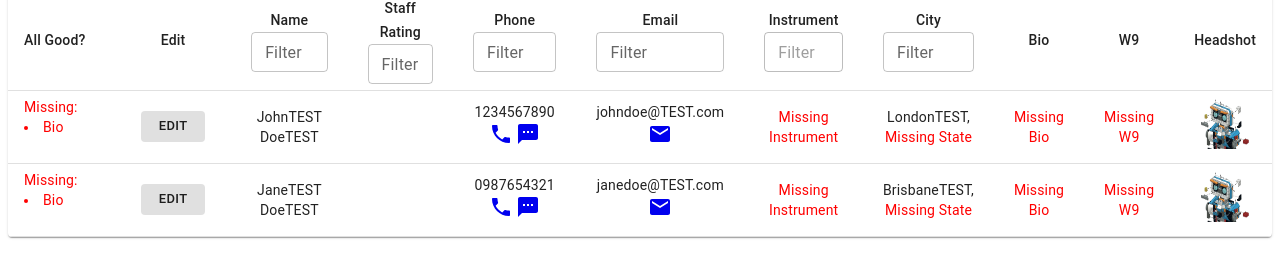
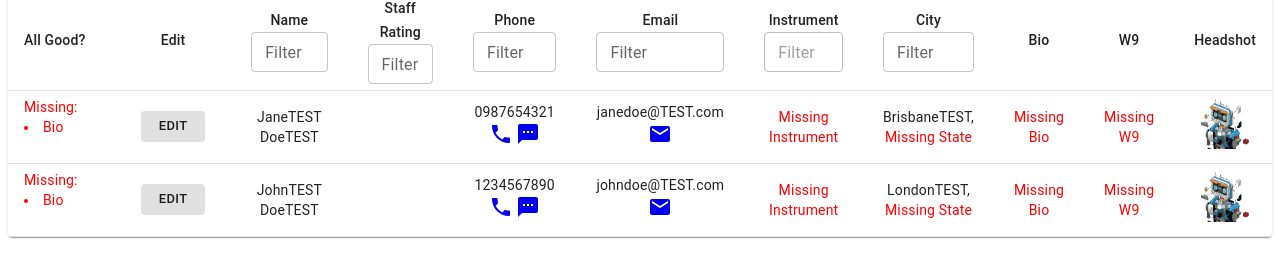
Before and after one commit to elijahsamuels/puresoulpresents-frontend, a React (Create React App) app: page /userlist in a window 1280 px wide. Shown: the part 159-436 px from the top of the page. Built offline with nearby package versions, Linux system fonts and the light colour scheme; no server answers.

Commit message:
updated sort logic. updated filter logic for rating.

```diff
--- a/src/pages/UserList.js
+++ b/src/pages/UserList.js
@@ -445,7 +445,8 @@ function UserList(props) {
 
           <TableBody key={"table_body"} id={"table_body"}>
             {/* {(localUsers || props.users.users).sort((a,b) => a.toString().localeCompare(b)) */}
-             {props.users.users.sort((a,b) => a.toString().localeCompare(b))
+             {props.users.users
+             .sort((a,b) => a.first_name.toString().localeCompare(b.first_name))
             // City/State Filter
             .filter(val => {
               if (searchCity === "") {
@@ -500,12 +501,16 @@ function UserList(props) {
               }
               return false;
             })
-            // Rating Filter
+            // Staff Rating Filter
             .filter(val => {
               if (searchRating === "") {
                 return val;
-              } else if (val.user_staff_rating.toLowerCase().includes(searchRating.toLowerCase())){
+              } else if (val.user_staff_rating.includes(searchRating)){
                 return val;
+              // } else if (val.user_staff_rating === null ) {
+              //   return val;
+            // } else if ((val.user_staff_rating === ("" || null))) {
+            //   return val;
               }
               return false;
             })
@@ -614,7 +619,7 @@ function UserList(props) {
 }
 
 const mapStateToProps = (state) => {
-  // console.log("state.users: ",state.users);
+  console.log("state.users: ",state.users);
   return {
     loading: state.loading,
     users: state.users,
```
